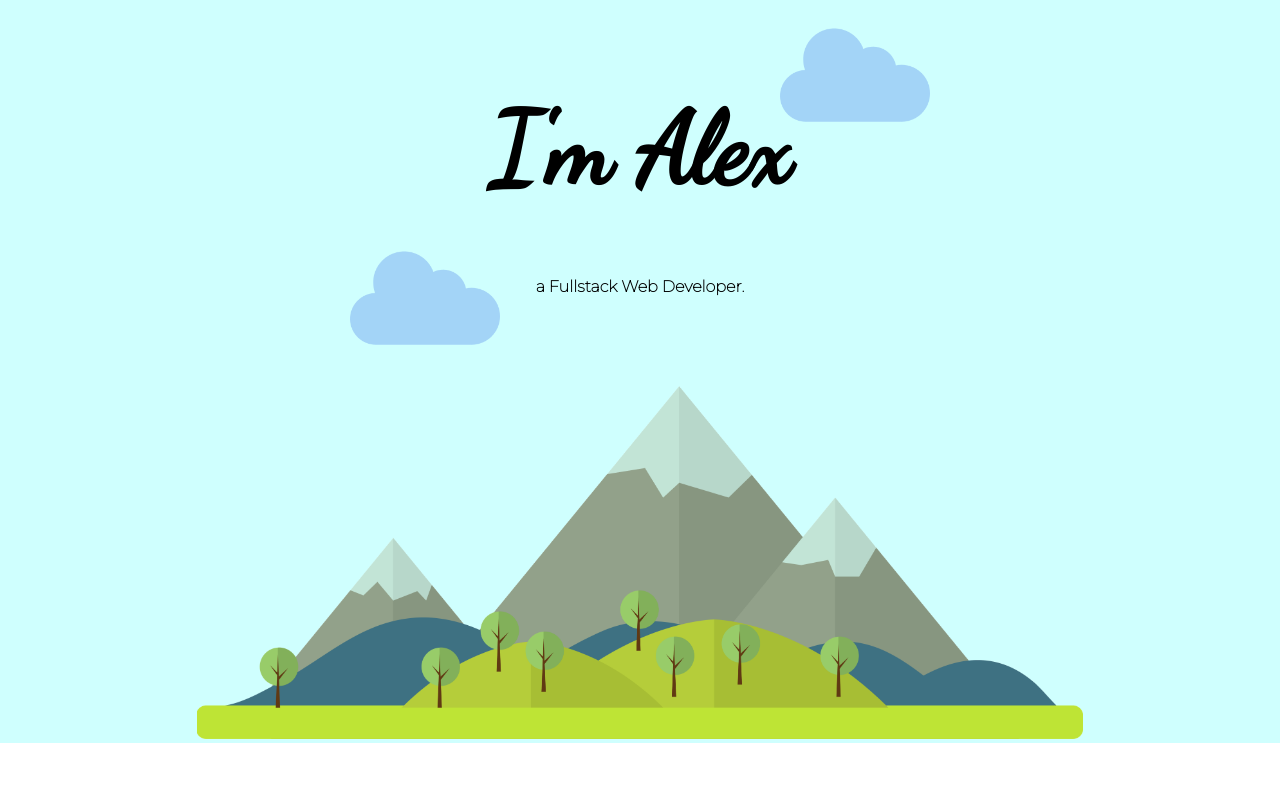
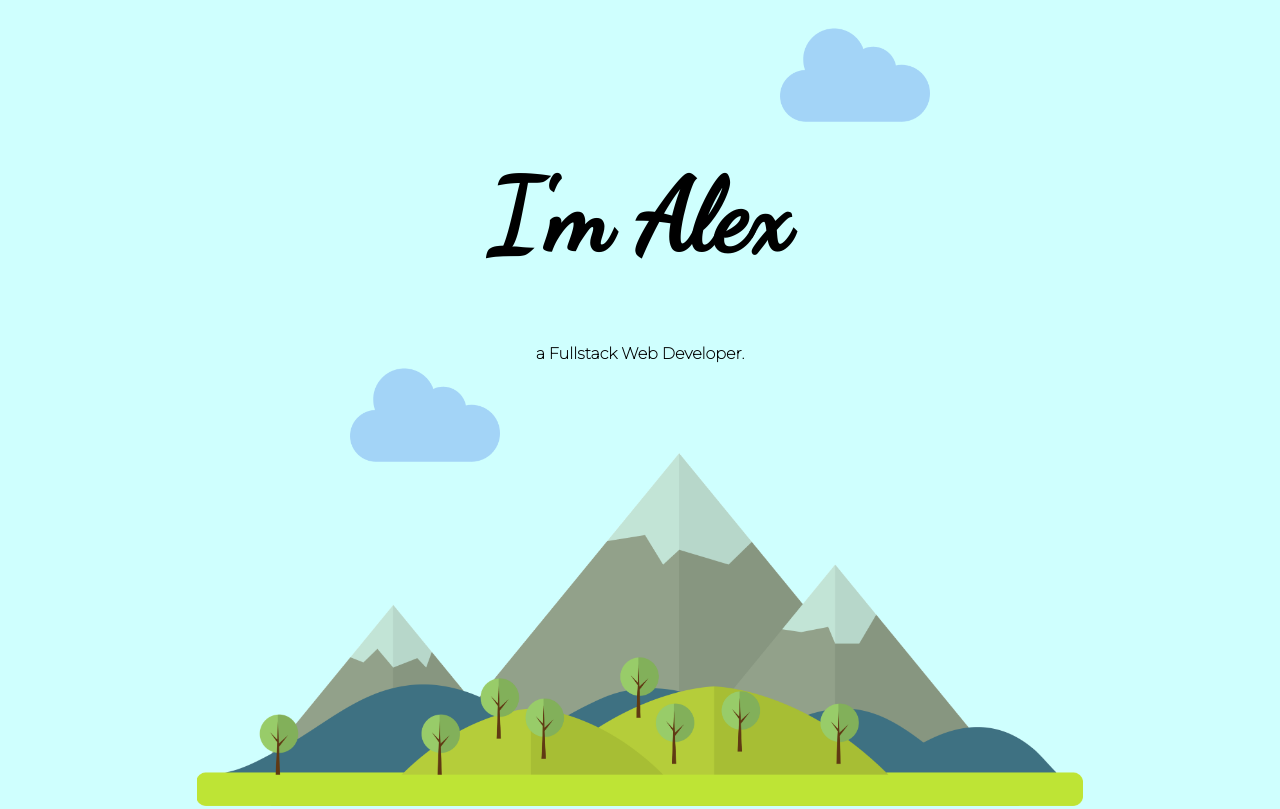
Before and after one commit to Likh-Alex/My_site, a plain HTML site: page index.html in a window 1280 px wide. Shown: the top 809 px of the page. Drawn offline with Linux system fonts and the light colour scheme.

Commit message:
Update style.css

```diff
--- a/css/style.css
+++ b/css/style.css
@@ -1,5 +1,4 @@
 body {
-
   margin: 0;
   text-align: center;
   font-family: 'Merriweather', serif;
@@ -10,7 +9,7 @@ div {
 }
 
 h1 {
-  margin-top: 0;
+  margin-top: 50;
   font-family: 'Dancing Script', cursive;
   font-size: 100px;
 }
@@ -47,7 +46,7 @@ h3 {
 .bottom_cloud {
   position: absolute;
   left: 350px;
-  bottom: 370px;
+  bottom: 320px;
 }
 .mountain{
   padding-top: 30px;
```
